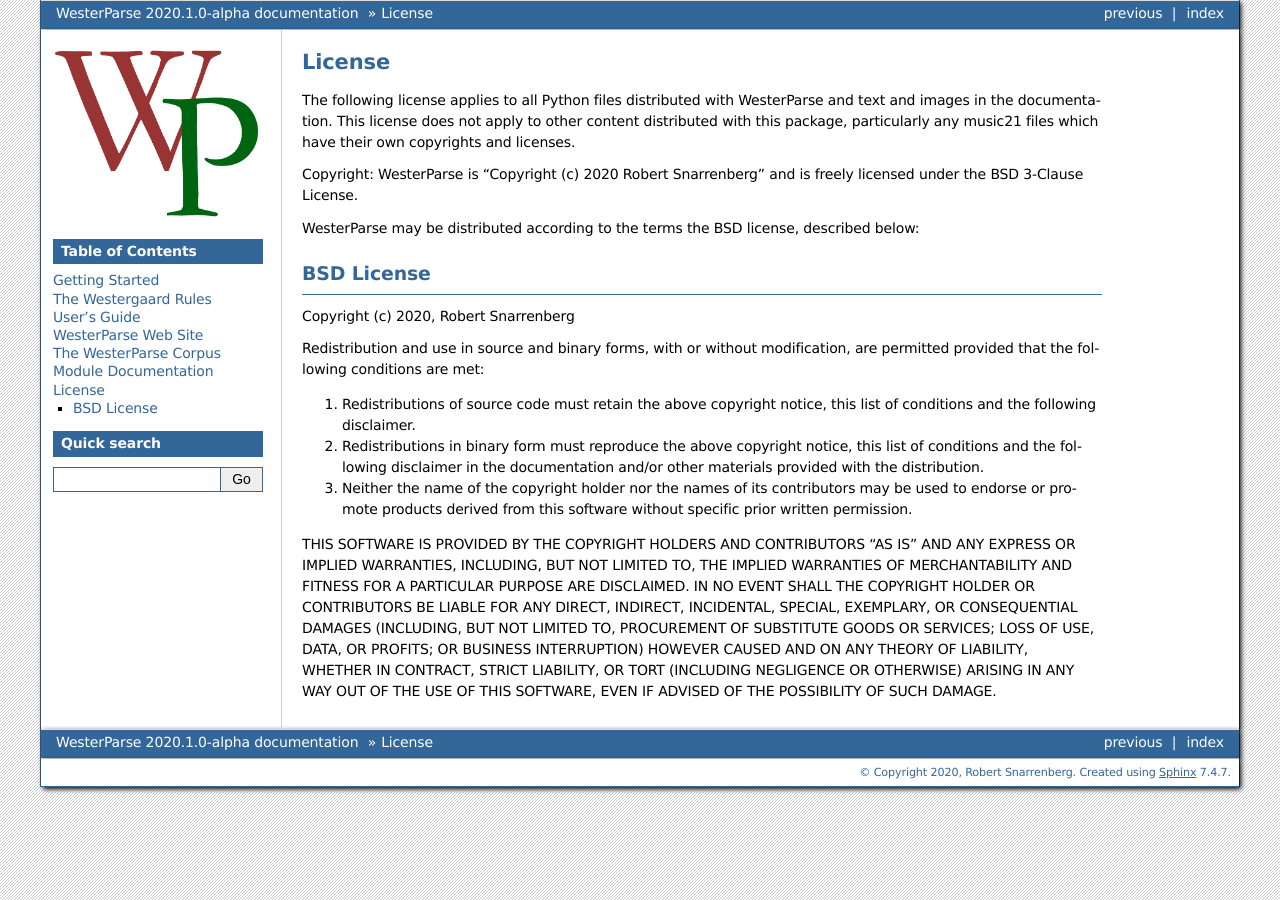
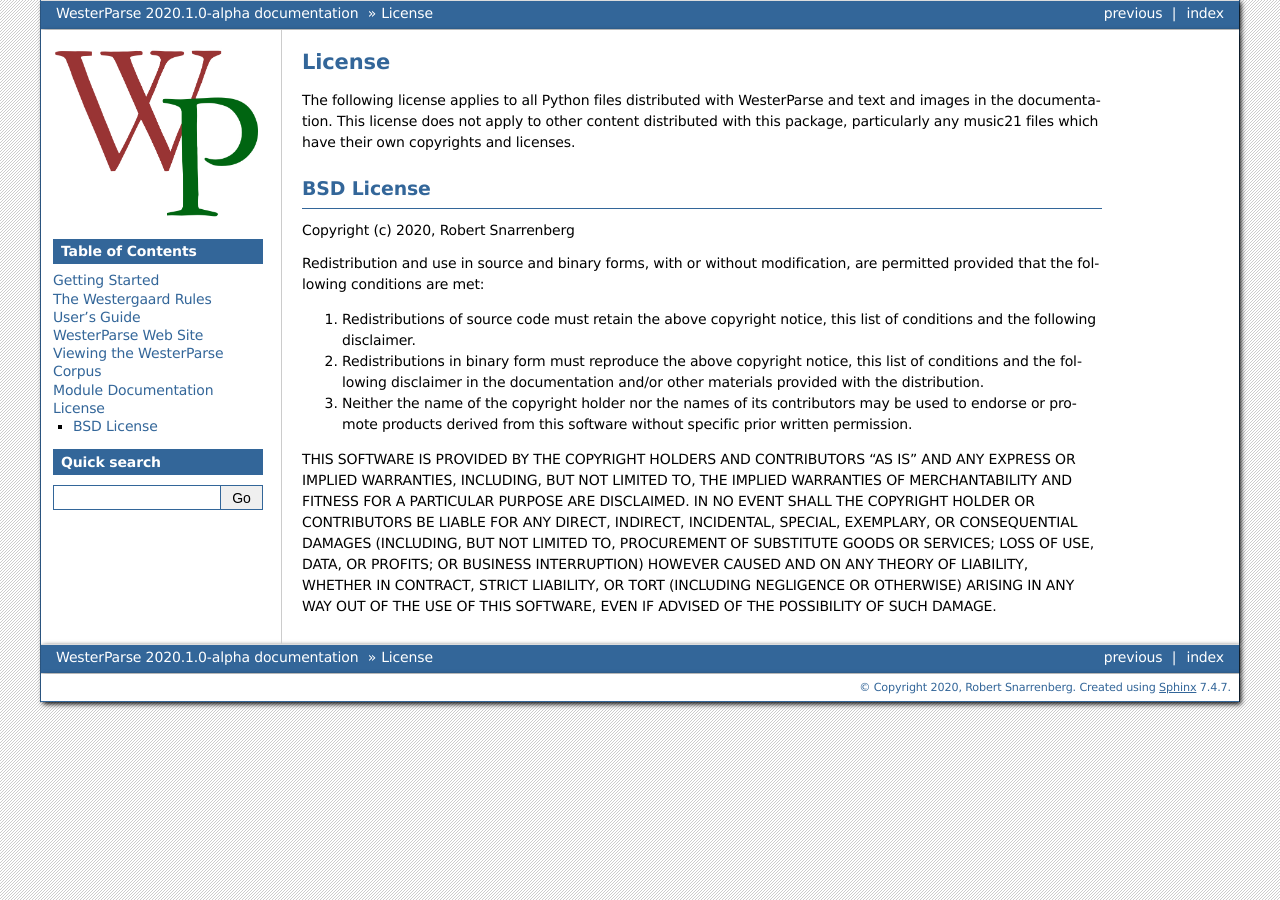
Before and after one commit to snarrenberg/westerparse, a Sphinx documentation site: the page built from docs/license.rst, in a window 1280 px wide. Built offline with Sphinx 7.4.7, drawn with Linux system fonts in a browser that asks for light colours.

Commit message:
upd docs

```diff
--- a/docs/license.rst
+++ b/docs/license.rst
@@ -6,12 +6,6 @@
 This license does not apply to other content
 distributed with this package, particularly any music21 files
 which have their own copyrights and licenses.
-
-Copyright: WesterParse is "Copyright (c) 2020 Robert Snarrenberg" and is
-freely licensed under the BSD 3-Clause License.
-
-WesterParse may be distributed according to the terms the
-BSD license, described below:
 
 BSD License
 -----------
```
Also changed, not shown: docs/corpus.rst (+5 -2 lines).
